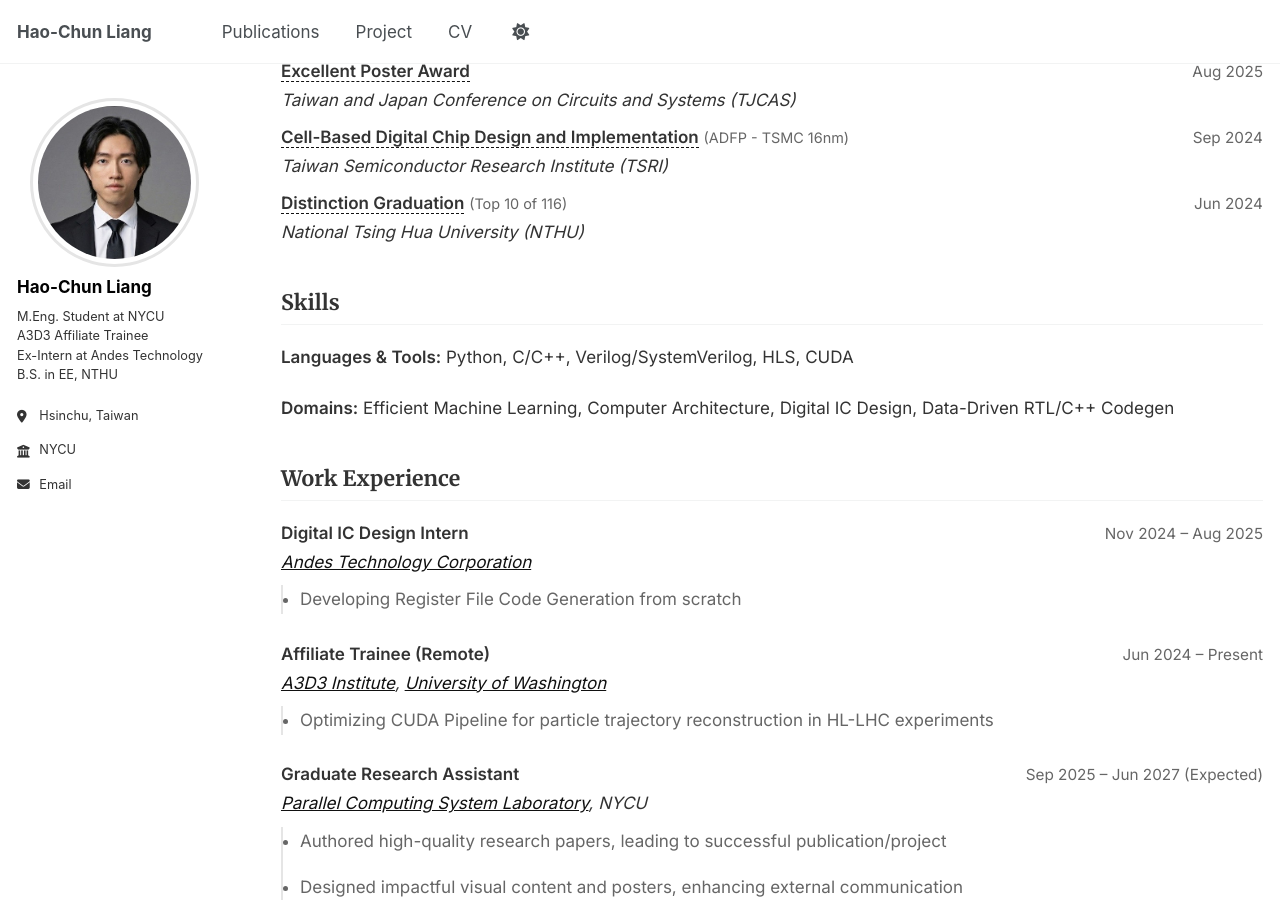
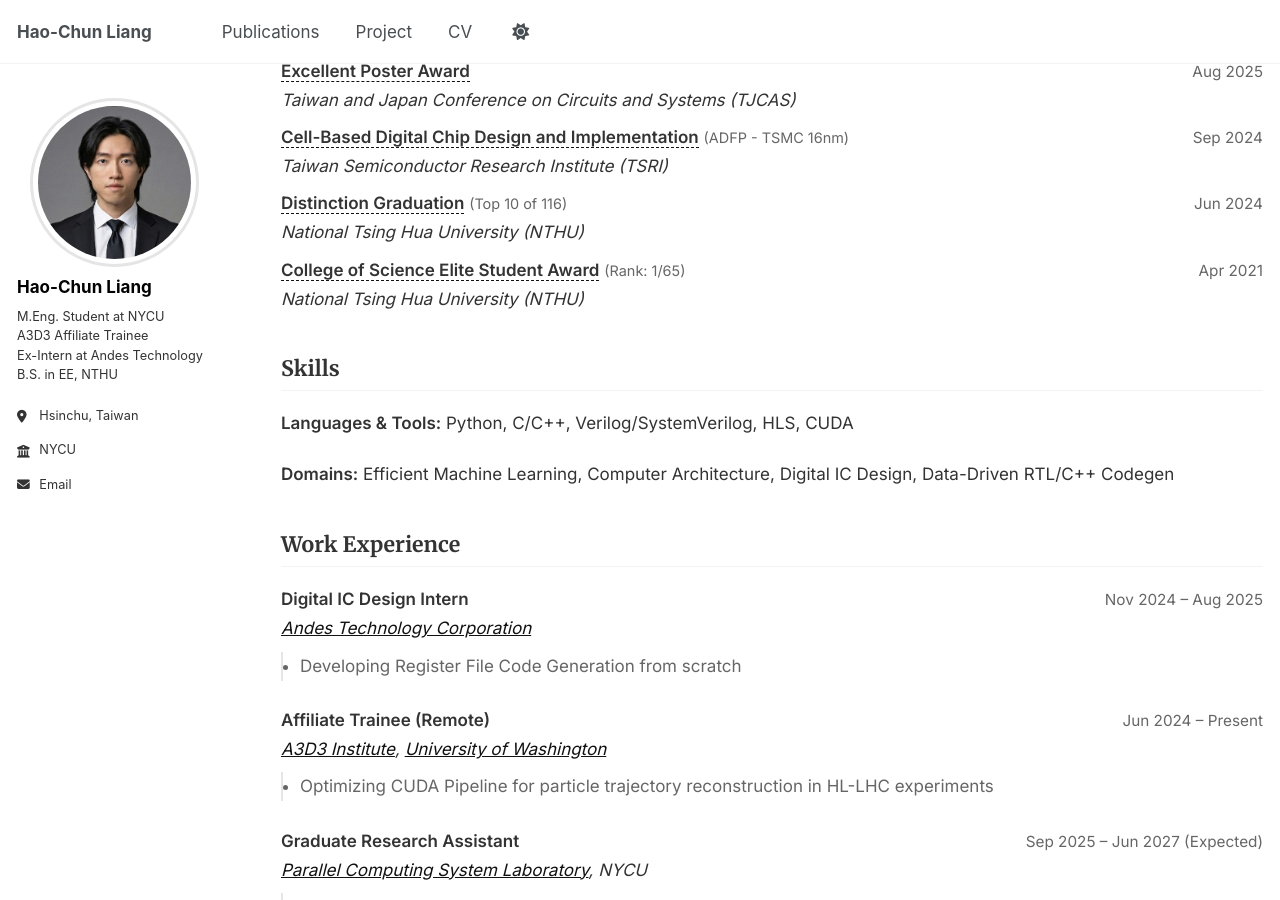
Before and after one commit to noyaboy/noyaboy.github.io, a Jekyll site: the page built from _pages/cv.md, in a window 1280 px wide and 900 px high, scrolled down 449 px. Built offline with Jekyll 4.4.1, drawn with Linux system fonts in a browser that asks for light colours; a script that is not in the unit is left out.

Commit message:
Add College of Science Elite Student Award to Awards & Certificates
🤖 Generated with [Claude Code](https://claude.com/claude-code)

Co-Authored-By: Claude <noreply@anthropic.com>

```diff
--- a/_pages/cv.md
+++ b/_pages/cv.md
@@ -60,6 +60,14 @@ redirect_from:
     <em>National Tsing Hua University (NTHU)</em>
   </div>
   <div class="job-date">Jun 2024</div>
+</div>
+
+<div class="experience-item">
+  <div class="job-info">
+    <strong><a href="#" class="cert-title-link" onclick="openModal('eliteModal'); return false;">College of Science Elite Student Award</a></strong> <span class="award-stat">(Rank: 1/65)</span><br>
+    <em>National Tsing Hua University (NTHU)</em>
+  </div>
+  <div class="job-date">Apr 2021</div>
 </div>
 
 <!-- TJCAS Certificate Modal -->
```
